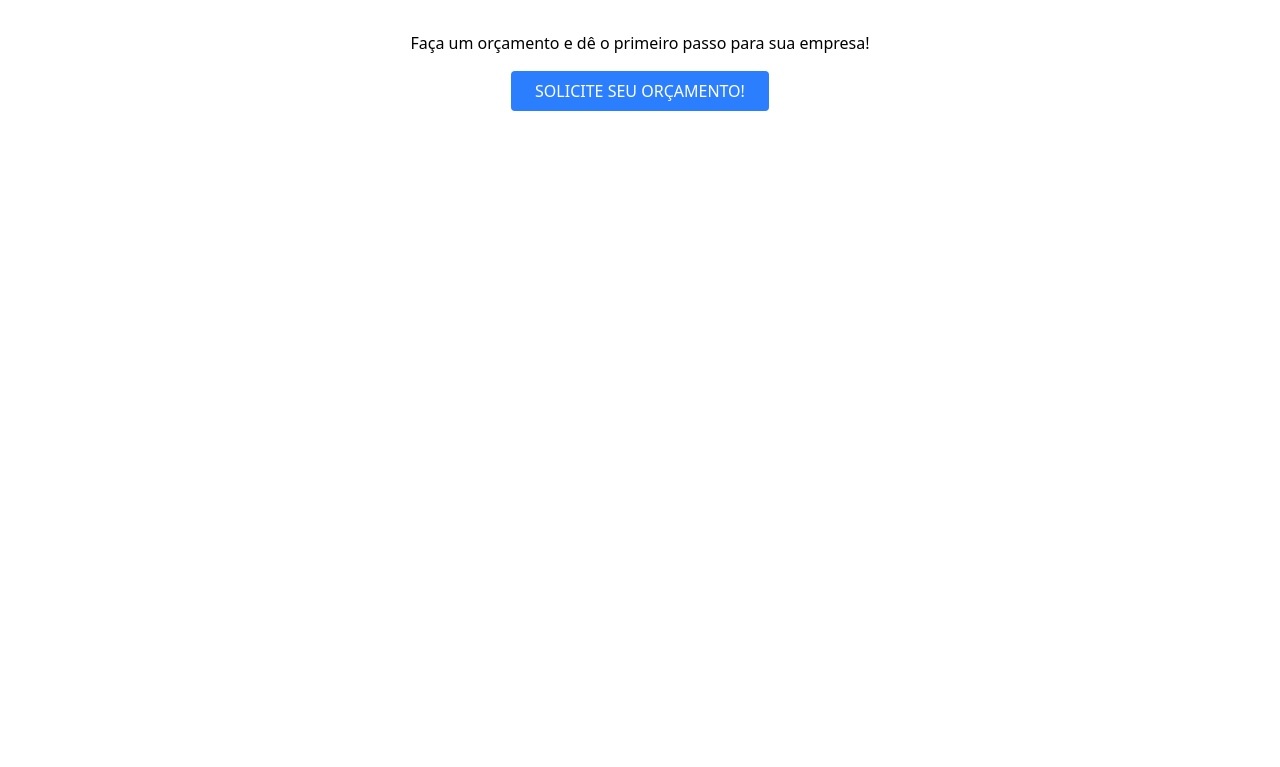
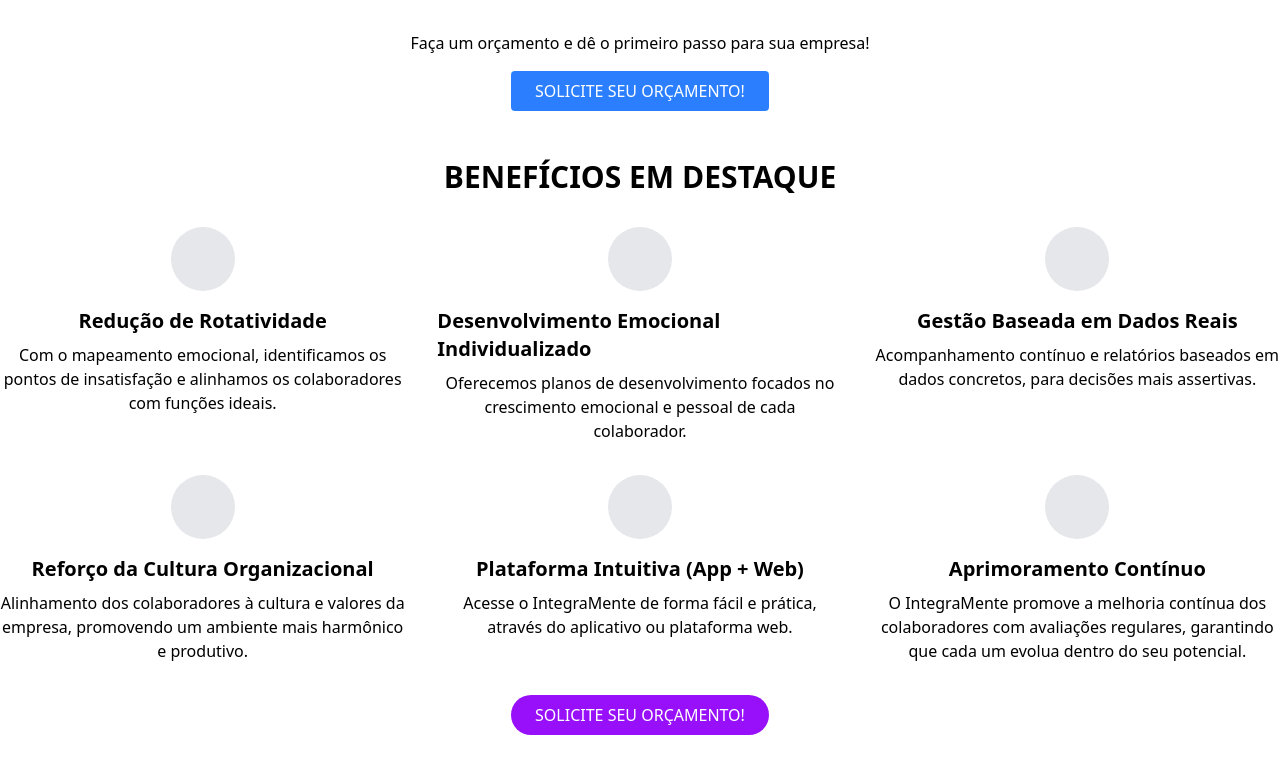
Before and after one commit to lucasbailo/FrontExpensesControl, a React (Vite) app: page / in a window 1280 px wide. Shown: the part 1393-2160 px from the top of the page. Before the commit the page ends 1520 px from the top, so only its background shows below. Built offline with nearby package versions, Linux system fonts and the light colour scheme.

Commit message:
create: adicionando seção de benefícios

```diff
--- a/src/Pages/home.jsx
+++ b/src/Pages/home.jsx
@@ -1,3 +1,4 @@
+import BenefitsSection from "../components/Beneficios";
 import ComoFunciona from "../components/ComoFunctiona";
 import FristSection from "../components/FirstSection";
 import InfoSection from "../components/InfoSection";
@@ -8,6 +9,7 @@ export default function Home() {
             <FristSection />
             <InfoSection />
             <ComoFunciona />
+            <BenefitsSection />
         </>
     );
 }
--- /dev/null
+++ b/src/components/Beneficios.jsx
@@ -0,0 +1,61 @@
+const Beneficios = () => {
+  return (
+    <section className="py-8">
+      <h2 className="text-3xl font-bold text-center mb-8">BENEFÍCIOS EM DESTAQUE</h2>
+      <div className="grid grid-cols-1 sm:grid-cols-2 lg:grid-cols-3 gap-8">
+        <div className="flex flex-col items-center">
+          <div className="w-16 h-16 bg-gray-200 rounded-full flex items-center justify-center mb-4">
+            {/* Icon goes here */}
+          </div>
+          <h3 className="text-xl font-semibold mb-2">Redução de Rotatividade</h3>
+          <p className="text-center">Com o mapeamento emocional, identificamos os pontos de insatisfação e alinhamos os colaboradores com funções ideais.</p>
+        </div>
+
+        <div className="flex flex-col items-center">
+          <div className="w-16 h-16 bg-gray-200 rounded-full flex items-center justify-center mb-4">
+            {/* Icon goes here */}
+          </div>
+          <h3 className="text-xl font-semibold mb-2">Desenvolvimento Emocional Individualizado</h3>
+          <p className="text-center">Oferecemos planos de desenvolvimento focados no crescimento emocional e pessoal de cada colaborador.</p>
+        </div>
+
+        <div className="flex flex-col items-center">
+          <div className="w-16 h-16 bg-gray-200 rounded-full flex items-center justify-center mb-4">
+            {/* Icon goes here */}
+          </div>
+          <h3 className="text-xl font-semibold mb-2">Gestão Baseada em Dados Reais</h3>
+          <p className="text-center">Acompanhamento contínuo e relatórios baseados em dados concretos, para decisões mais assertivas.</p>
+        </div>
+
+        <div className="flex flex-col items-center">
+          <div className="w-16 h-16 bg-gray-200 rounded-full flex items-center justify-center mb-4">
+            {/* Icon goes here */}
+          </div>
+          <h3 className="text-xl font-semibold mb-2">Reforço da Cultura Organizacional</h3>
+          <p className="text-center">Alinhamento dos colaboradores à cultura e valores da empresa, promovendo um ambiente mais harmônico e produtivo.</p>
+        </div>
+
+        <div className="flex flex-col items-center">
+          <div className="w-16 h-16 bg-gray-200 rounded-full flex items-center justify-center mb-4">
+            {/* Icon goes here */}
+          </div>
+          <h3 className="text-xl font-semibold mb-2">Plataforma Intuitiva (App + Web)</h3>
+          <p className="text-center">Acesse o IntegraMente de forma fácil e prática, através do aplicativo ou plataforma web.</p>
+        </div>
+
+        <div className="flex flex-col items-center">
+          <div className="w-16 h-16 bg-gray-200 rounded-full flex items-center justify-center mb-4">
+            {/* Icon goes here */}
+          </div>
+          <h3 className="text-xl font-semibold mb-2">Aprimoramento Contínuo</h3>
+          <p className="text-center">O IntegraMente promove a melhoria contínua dos colaboradores com avaliações regulares, garantindo que cada um evolua dentro do seu potencial.</p>
+        </div>
+      </div>
+      <div className="text-center mt-8">
+        <button className="bg-purple-600 text-white px-6 py-2 rounded-full">SOLICITE SEU ORÇAMENTO!</button>
+      </div>
+    </section>
+  );
+};
+
+export default Beneficios;
```
